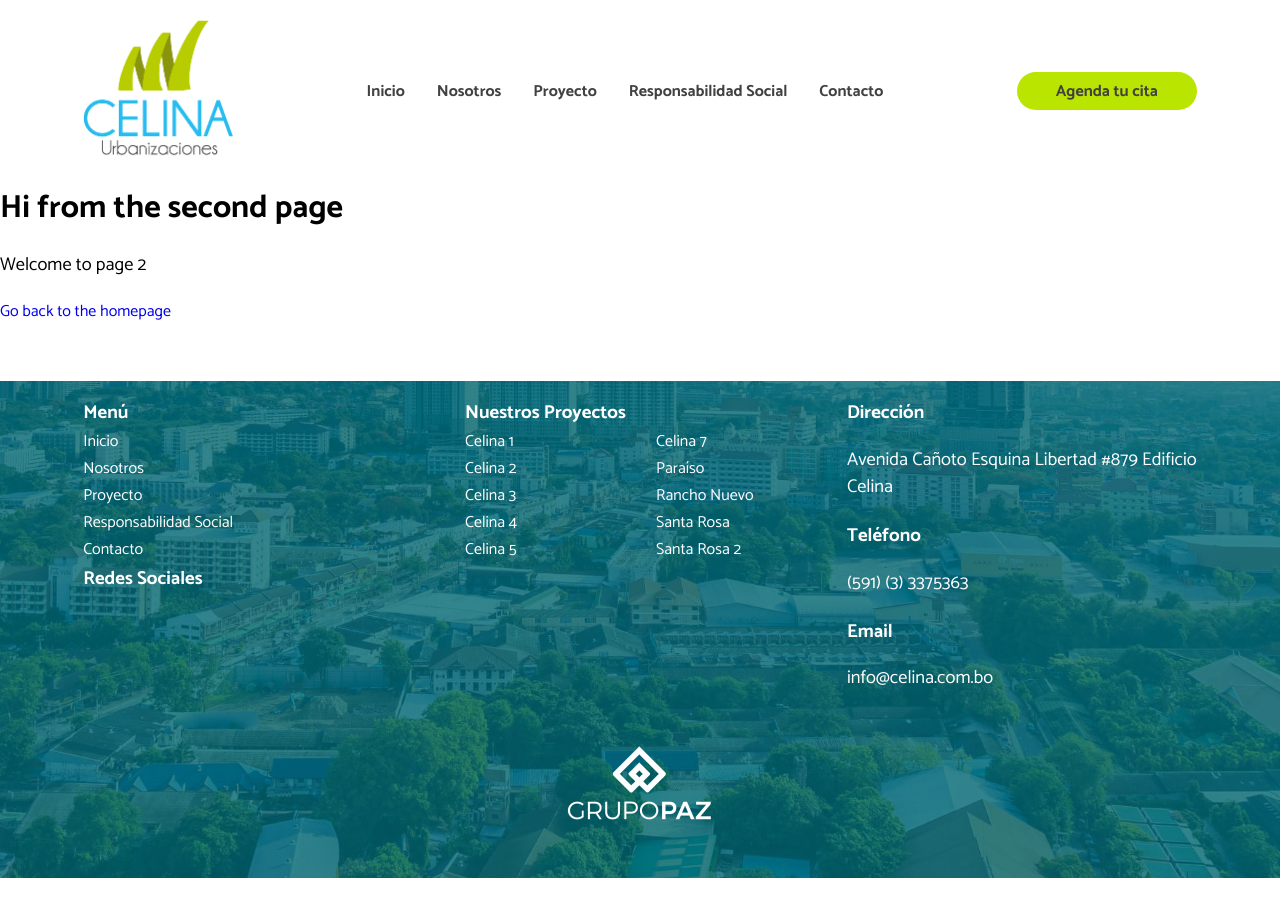
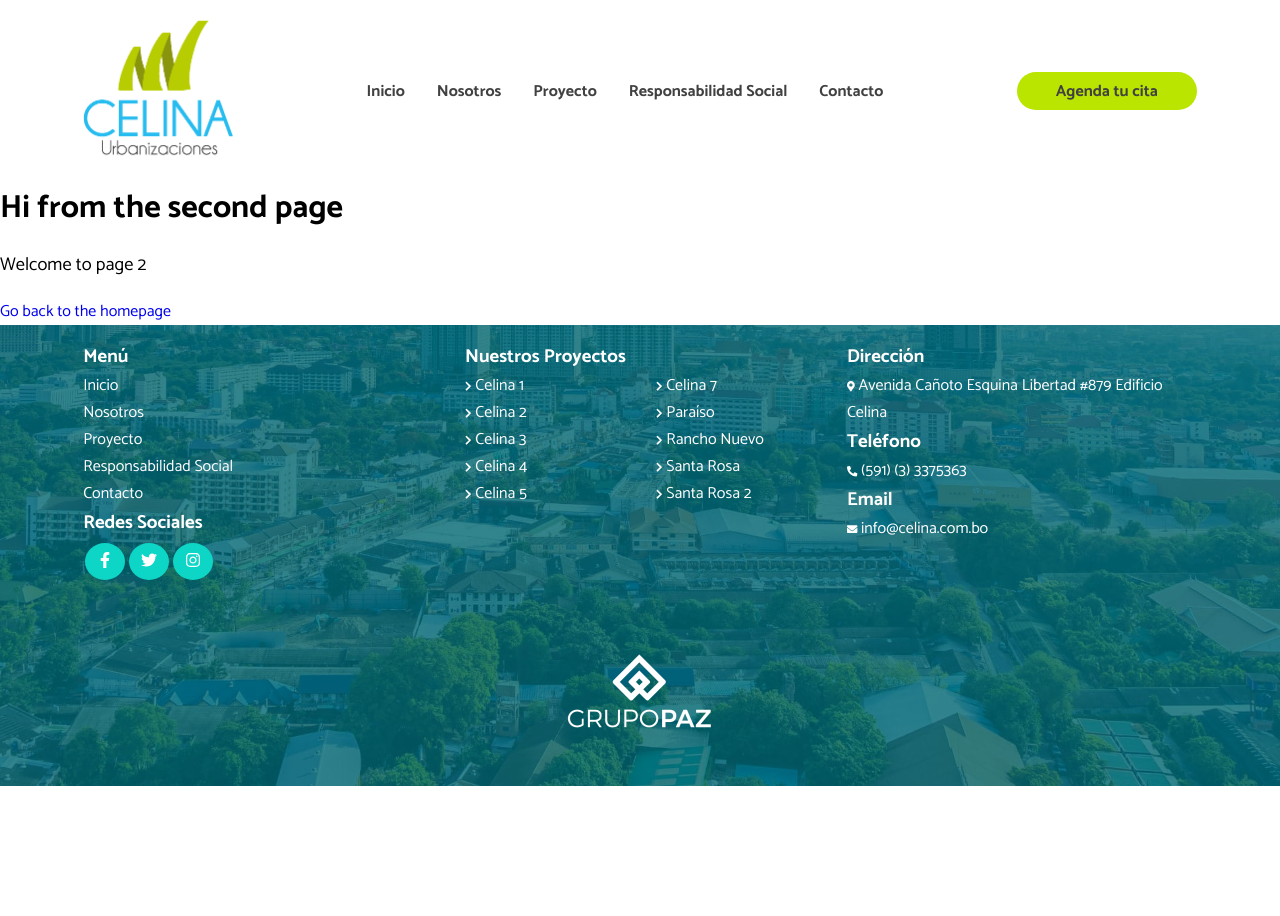
Before and after one commit to dhampire/celina, a Gatsby site: page /page-2 in a window 1280 px wide. After the commit the page ends 800 px from the top, so only its background shows below. Built offline with nearby package versions, Linux system fonts and the light colour scheme; Gatsby itself is replaced by a stand-in of ours.

Commit message:
Footer icons and more

```diff
--- a/src/components/Footer.js
+++ b/src/components/Footer.js
@@ -4,7 +4,9 @@ import Img from "gatsby-image"
 import BackgroundImage from "gatsby-background-image"
 
 import { FontAwesomeIcon } from '@fortawesome/react-fontawesome'
-import { faCoffee } from '@fortawesome/free-solid-svg-icons'
+import { faFacebookF, faTwitter, faInstagram } from '@fortawesome/free-brands-svg-icons'
+import { faChevronRight, faEnvelope, faPhoneAlt, faMapMarkerAlt } from '@fortawesome/free-solid-svg-icons'
+
 
 import Menu from "./header/menu"
 
@@ -31,40 +33,48 @@ const Footer = () => {
 
     return(
         <BackgroundImage fluid={data.bgFooter.childImageSharp.fluid}>
-            <div className="footer container grid grid-3 black-overlay black-overlay--green ">
+            <div className="footer container grid grid-3 black-overlay black-overlay--green m-0">
                 <div className="">
                     <h3>Menú</h3>
                         <Menu />
-                    <h3><FontAwesomeIcon icon="coffee" /> Redes Sociales</h3>
+                    <h3>Redes Sociales</h3>
                     <ul className="social__media">
-                        <li></li>
+                        <li className="social__media--list"><FontAwesomeIcon icon={faFacebookF} /></li>
+                        <li className="social__media--list"><FontAwesomeIcon icon={faTwitter} /></li>
+                        <li className="social__media--list"><FontAwesomeIcon icon={faInstagram} /></li>
                     </ul>
                 </div>
                 <div className=""><h3>Nuestros Proyectos</h3>
                     <div className="grid grid-2 mt-0">
                         <ul>
-                            <li>Celina 1</li>
-                            <li>Celina 2</li>
-                            <li>Celina 3</li>
-                            <li>Celina 4</li>
-                            <li>Celina 5</li>
+                            <li><FontAwesomeIcon icon={faChevronRight} className="footer--icons"/> Celina 1</li>
+                            <li><FontAwesomeIcon icon={faChevronRight} className="footer--icons"/> Celina 2</li>
+                            <li><FontAwesomeIcon icon={faChevronRight} className="footer--icons"/> Celina 3</li>
+                            <li><FontAwesomeIcon icon={faChevronRight} className="footer--icons"/> Celina 4</li>
+                            <li><FontAwesomeIcon icon={faChevronRight} className="footer--icons"/> Celina 5</li>
                         </ul>
                         <ul>
-                            <li>Celina 7</li>
-                            <li>Paraíso</li>
-                            <li>Rancho Nuevo</li>
-                            <li>Santa Rosa</li>
-                            <li>Santa Rosa 2</li>
+                            <li><FontAwesomeIcon icon={faChevronRight} className="footer--icons"/> Celina 7</li>
+                            <li><FontAwesomeIcon icon={faChevronRight} className="footer--icons"/> Paraíso</li>
+                            <li><FontAwesomeIcon icon={faChevronRight} className="footer--icons"/> Rancho Nuevo</li>
+                            <li><FontAwesomeIcon icon={faChevronRight} className="footer--icons"/> Santa Rosa</li>
+                            <li><FontAwesomeIcon icon={faChevronRight} className="footer--icons"/> Santa Rosa 2</li>
                         </ul>
                     </div>
                 </div>
                 <div className="">
                     <h3>Dirección</h3>
-                    <p>Avenida Cañoto Esquina Libertad #879 Edificio Celina</p>
+                    <ul>
+                        <li> <FontAwesomeIcon icon={faMapMarkerAlt}  className="footer--icons"/> Avenida Cañoto Esquina Libertad #879 Edificio Celina</li>
+                    </ul>
                     <h3>Teléfono</h3>
-                    <p>(591) (3) 3375363</p>
-                    <h3>Email</h3>
-                    <p>info@celina.com.bo</p>
+                    <ul>
+                        <li><FontAwesomeIcon icon={faPhoneAlt}  className="footer--icons"/> (591) (3) 3375363</li>
+                    </ul>
+                    <h3> Email</h3>
+                    <ul>
+                        <li><FontAwesomeIcon icon={faEnvelope}  className="footer--icons"/> info@celina.com.bo</li>
+                    </ul>
                 </div>
                 <div className="footerLogo">
                     <Img
--- a/src/components/index/Slide.js
+++ b/src/components/index/Slide.js
@@ -28,7 +28,7 @@ const Slide = () => {
 
   return (
     <BackgroundImage fluid={data.bgSlide.childImageSharp.fluid} className="slide">
-      <div className="black-overlay grid center">
+      <div className="black-overlay grid center m-0 p-0">
         <div className="content-box text-center">
             <h2 className="xxxl">Construimos tu futuro</h2>
             <div className="btn btn__primary xl">Contactanos</div>
--- a/src/components/scss/style.scss
+++ b/src/components/scss/style.scss
@@ -1,5 +1,4 @@
 :root {
-
   // Colores principales
   --white: #fff;
   --green: rgba(185, 229, 0);
@@ -20,7 +19,7 @@ body {
 }
 
 body {
-    font-family: 'Catamaran';
+  font-family: "Catamaran";
   font-size: 16px;
 }
 
@@ -52,13 +51,12 @@ h6 {
   background: #f2f2f2;
 }
 
-@import url('https://fonts.googleapis.com/css?family=Catamaran:400,700&display=swap');
+@import url("https://fonts.googleapis.com/css?family=Catamaran:400,700&display=swap");
 @import "header";
 @import "btn";
 @import "navbar";
 @import "texts";
 @import "Slide";
-
 
 .white {
   color: var(--white);
@@ -72,7 +70,6 @@ h6 {
 
 .container {
   padding: 1rem var(--wrapper);
-
 }
 
 /* GRIDS */
@@ -101,13 +98,14 @@ h6 {
   color: var(--white);
 }
 
-.about__celina {}
+.about__celina {
+}
 
 .img__deco {
   position: relative;
 
   &:before {
-        content: ' ';
+    content: " ";
     width: 50%;
     height: 50%;
     display: block;
@@ -140,44 +138,44 @@ h6 {
     align-content: space-between;
     position: relative;
 
-        & img{
+    & img {
       border-radius: 5px 5px 0 0;
     }
   }
 
-    .overlay{
+  .overlay {
     position: absolute;
     top: 0;
     bottom: 0;
     left: 0;
     right: 0;
-        background: rgba(0,103,114,.8);
+    background: rgba(0, 103, 114, 0.8);
     opacity: 0;
-        transition: .5s ease;
+    transition: 0.5s ease;
     border-radius: 5px;
 
-        &--red{
-            background-color: rgba(190,3,0,.8) !important;
+    &--red {
+      background-color: rgba(190, 3, 0, 0.8) !important;
     }
 
-        &:hover{
+    &:hover {
       opacity: 1;
     }
 
-        & .text, & .text a{
+    & .text,
+    & .text a {
       color: rgb(255, 255, 255);
       font-size: 1.2rem;
       font-weight: 400;
       position: absolute;
       top: 50%;
       left: 50%;
-            transform: translate(-50%,-50%);
+      transform: translate(-50%, -50%);
       text-align: center;
       padding: 50%;
     }
   }
 }
-
 
 .testimonial {
   grid-template-columns: 150px 1fr;
@@ -190,8 +188,7 @@ h6 {
     padding: 1rem;
     border-radius: 10px;
     background: #ffffff;
-        box-shadow: 5px 5px 10px #d9d9d9,
-            -5px -5px 10px #ffffff;
+    box-shadow: 5px 5px 10px #d9d9d9, -5px -5px 10px #ffffff;
   }
 }
 
@@ -207,33 +204,60 @@ h6 {
   color: White;
   height: 100%;
 
-    &--green{
-        background-color: rgba(0, 103, 114, .8);
+  &--green {
+    background-color: rgba(0, 103, 114, 0.8);
   }
 }
 
-.footer{
+.footer {
   & a {
     color: white;
   }
   & ul {
     margin: 0;
 
-        & li{
+    & li {
       list-style-type: none;
     }
   }
-    .footerLogo{
+  .footerLogo {
     grid-column: 1 / -1;
 
-        .logoImg{
+    .logoImg {
       max-width: 150px;
       margin: 0 auto;
     }
   }
+
+  &--icons{
+      font-size: 0.65rem;
+  }
 }
 
+.social__media {
+  & li {
+    display: inline-block;
+  }
+  &--list {
+    background-color: var(--lightblue);
+    padding: 5px;
+    width: 30px;
+    text-align: center;
+    text-decoration: none;
+    margin: 5px 2px;
+    border-radius: 50%;
+  }
+}
 
-.pt-0{ padding-top:0 ;
+.pt-0 {
+  padding-top: 0;
 }
-.mt-0{margin-top: 0;}
+.mt-0 {
+  margin-top: 0;
+}
+.p-0{
+    padding: 0;
+}
+.m-0{
+    margin: 0;
+}
--- a/src/pages/index.js
+++ b/src/pages/index.js
@@ -50,7 +50,7 @@ const IndexPage = () => {
     <Layout>
       <SEO title="Terrenos en venta" />
         <Slide />
-      <div className="great__place container grid grid-2">
+      <div className="great__place container grid grid-2 mt-0">
         <div className="great__place--text">
           <h4 className="l">Reconocimiento</h4>
           <h2 className="xxl">GREAT PLACE TO WORK 2019</h2>
```
Lines whose indentation alone changed are shown as unchanged.
